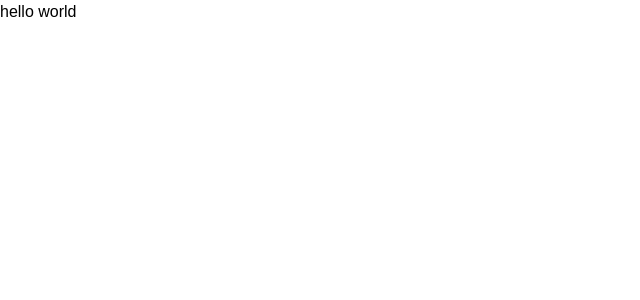
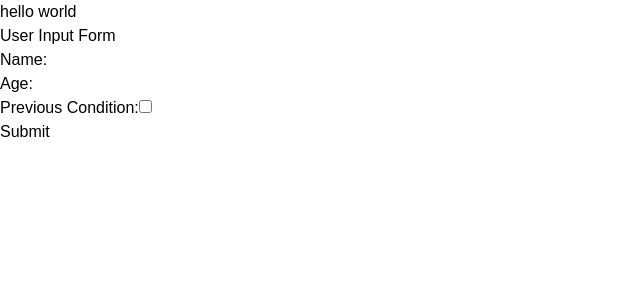
Before and after one commit to brxndd/BeachHacks-2025, a Next.js app in the folder frontend/: page / in a window 1280 px wide. Shown: the top 300 px of the page, without its empty margins (0-640 px from the left). Built offline with nearby package versions, Linux system fonts and the light colour scheme.

Commit message:
front and backend communication works when submitting a form

```diff
--- a/frontend/app/page.tsx
+++ b/frontend/app/page.tsx
@@ -1,7 +1,13 @@
 import Image from "next/image";
+import Questionnaire from "../components/Questionnaire";
+import Test from "../components/Test";
 
 export default function Home() {
+
   return (
-    <h1> hello world</h1>
+    <div>
+      <h1> hello world</h1>
+      <Test />
+    </div>
   );
 }
--- /dev/null
+++ b/frontend/components/Questionnaire.tsx
@@ -0,0 +1,137 @@
+'use client';
+
+import React, { useState } from 'react';
+
+export default function Questionnaire() {
+  // State variables to store user input
+  const [age, setAge] = useState(0);
+  const [sex, setSex] = useState("");
+  const [race, setRace] = useState("");
+
+  // Handle form submission
+  const handleSubmit = async (e) => {
+    e.preventDefault(); // Prevent the default form submission behavior
+
+    try {
+      // Send data to FastAPI backend
+      const response = await fetch("http://localhost:8000/store-input", {
+        method: "POST",
+        headers: {
+          "Content-Type": "application/json",
+        },
+        body: JSON.stringify({
+          age: age,
+          sex: sex,
+          race: race,
+       }),
+      });
+
+      if (response.ok) {
+        alert("Data submitted successfully!");
+      } else {
+        alert("Failed to submit data.");
+      }
+    } catch (error) {
+      console.error("Error:", error);
+      alert("An error occurred.");
+    }
+  };
+
+  return (
+    <div>
+      <h1>Heart Health Questionnaire</h1>
+      <form onSubmit={handleSubmit}>
+        {/* Age */}
+        <label htmlFor="age">Age:</label><br />
+        <input
+          type="number"
+          id="age"
+          name="age"
+          value={age}
+          onChange={(e) => setAge(parseInt(e.target.value, 10))}
+          required
+        /><br />
+
+        {/* Sex */}
+        <label htmlFor="sex">Sex:</label><br />
+        <select
+          id="sex"
+          name="sex"
+          value={sex}
+          onChange={(e) => setSex(e.target.value)}
+          required
+        >
+          <option value="">Select</option>
+          <option value="male">Male</option>
+          <option value="female">Female</option>
+          <option value="other">Other</option>
+        </select><br />
+
+        {/* Race */}
+        <label htmlFor="race">Race:</label><br />
+        <input
+          type="text"
+          id="race"
+          name="race"
+          value={race}
+          onChange={(e) => setRace(e.target.value)}
+          required
+        /><br />
+
+        {/* Family History */}
+        <label htmlFor="familyHistory">Family History of Heart Disease:</label><br />
+        <input
+          type="checkbox"
+          id="familyHistory"
+          name="familyHistory"
+          checked={familyHistory}
+          onChange={(e) => setFamilyHistory(e.target.checked)}
+        /><br />
+
+        {/* Smoking History */}
+        <label htmlFor="smokingHistory">Smoking History:</label><br />
+        <input
+          type="checkbox"
+          id="smokingHistory"
+          name="smokingHistory"
+          checked={smokingHistory}
+          onChange={(e) => setSmokingHistory(e.target.checked)}
+        /><br />
+
+        {/* Diabetes Status */}
+        <label htmlFor="diabetesStatus">Diabetes Status:</label><br />
+        <input
+          type="checkbox"
+          id="diabetesStatus"
+          name="diabetesStatus"
+          checked={diabetesStatus}
+          onChange={(e) => setDiabetesStatus(e.target.checked)}
+        /><br />
+
+        {/* Cholesterol Levels (Optional) */}
+        <label htmlFor="cholesterolLevels">Cholesterol Levels (optional):</label><br />
+        <input
+          type="text"
+          id="cholesterolLevels"
+          name="cholesterolLevels"
+          value={cholesterolLevels}
+          onChange={(e) => setCholesterolLevels(e.target.value)}
+        /><br />
+
+        {/* Current Heart Condition */}
+        <label htmlFor="currentHeartCondition">Current Heart Condition:</label><br />
+        <input
+          type="text"
+          id="currentHeartCondition"
+          name="currentHeartCondition"
+          value={currentHeartCondition}
+          onChange={(e) => setCurrentHeartCondition(e.target.value)}
+          required
+        /><br />
+
+        {/* Submit Button */}
+        <button type="submit">Submit</button>
+      </form>
+    </div>
+  );
+}
--- /dev/null
+++ b/frontend/components/Test.tsx
@@ -0,0 +1,94 @@
+'use client';
+import { useState } from 'react';
+
+export default function Home() {
+  // State to store form input values
+  const [name, setName] = useState('');
+  const [age, setAge] = useState('');
+  const [prevCondition, setPrevCondition] = useState(false);
+
+  // State to store the response from the backend
+  const [response, setResponse] = useState(null);
+
+  // Function to handle form submission
+  const handleSubmit = async (e) => {
+    e.preventDefault(); // Prevent the default form submission behavior
+
+    try {
+      // Send a POST request to the FastAPI backend
+      const res = await fetch('http://127.0.0.1:8000/form/', {
+        method: 'POST',
+        headers: {
+          'Content-Type': 'application/json',
+        },
+        body: JSON.stringify({
+          name: name,
+          age: parseInt(age), // Convert to integer
+          prev_condition: prevCondition,
+        }),
+      });
+
+      // Check if the request was successful
+      if (!res.ok) {
+        throw new Error('Network response was not ok');
+      }
+
+      // Parse the JSON response
+      const data = await res.json();
+      setResponse(data); // Store the response in state
+    } catch (error) {
+      console.error('Error submitting form:', error);
+    }
+  };
+
+  return (
+    <div>
+      <h1>User Input Form</h1>
+
+      {/* Form for user input */}
+      <form onSubmit={handleSubmit}>
+        <div>
+          <label htmlFor="name">Name:</label>
+          <input
+            type="text"
+            id="name"
+            value={name}
+            onChange={(e) => setName(e.target.value)}
+            required
+          />
+        </div>
+
+        <div>
+          <label htmlFor="age">Age:</label>
+          <input
+            type="number"
+            id="age"
+            value={age}
+            onChange={(e) => setAge(e.target.value)}
+            required
+          />
+        </div>
+
+        <div>
+          <label htmlFor="prevCondition">Previous Condition:</label>
+          <input
+            type="checkbox"
+            id="prevCondition"
+            checked={prevCondition}
+            onChange={(e) => setPrevCondition(e.target.checked)}
+          />
+        </div>
+
+        <button type="submit">Submit</button>
+      </form>
+
+      {/* Display the response from the backend */}
+      {response && (
+        <div>
+          <h2>Response from Backend:</h2>
+          <pre>{JSON.stringify(response, null, 2)}</pre>
+        </div>
+      )}
+    </div>
+  );
+}
```
Also changed, not shown: 2 other files (tests, documents, lock files or other folders).
